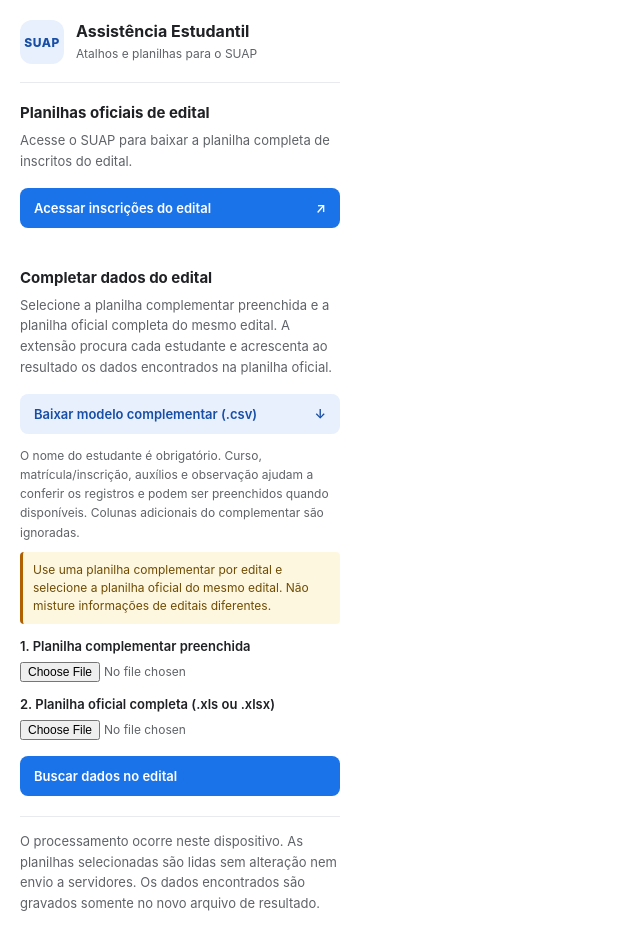
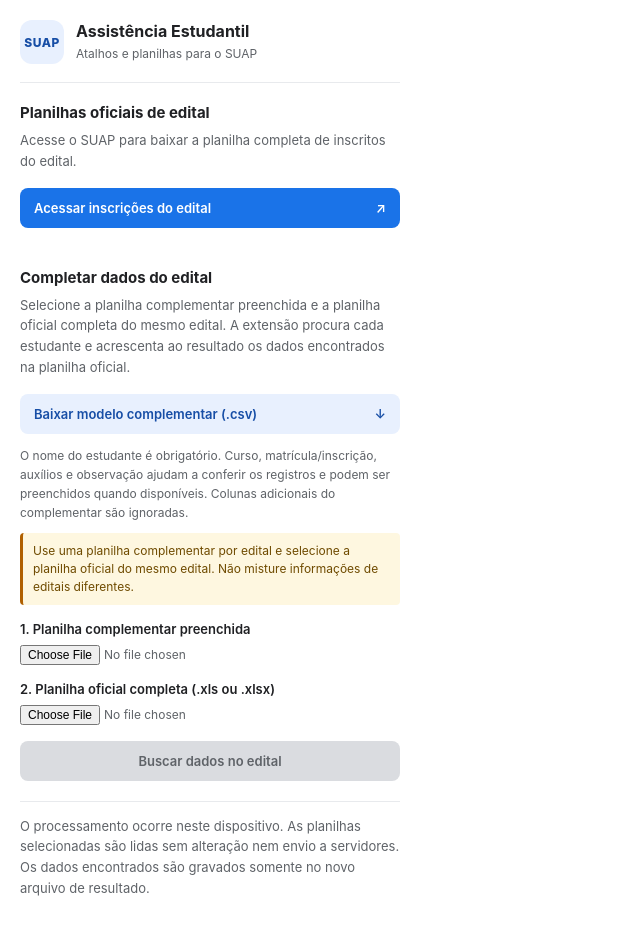
Before and after one commit to rafatosta/suap-assistencia-estudantil, a React (Vite) app: page / in a window 1280 px wide. Shown: the whole page, without its empty margins (0-640 px from the left). Built offline with nearby package versions, Linux system fonts and the light colour scheme.

Commit message:
Ajustar interface para entrada de duas planilhas

```diff
--- a/src/index.css
+++ b/src/index.css
@@ -8,178 +8,31 @@
   -moz-osx-font-smoothing: grayscale;
 }
 
-* {
-  box-sizing: border-box;
-}
-
-body {
-  width: 360px;
-  min-width: 320px;
-  margin: 0;
-}
-
-.app {
-  padding: 20px;
-}
-
-.app__header {
-  display: flex;
-  align-items: center;
-  gap: 12px;
-  padding-bottom: 18px;
-  border-bottom: 1px solid #e8eaed;
-}
-
-.app__symbol {
-  display: grid;
-  width: 44px;
-  height: 44px;
-  flex: 0 0 44px;
-  place-items: center;
-  border-radius: 12px;
-  background: #e8f0fe;
-  color: #174ea6;
-  font-size: 12px;
-  font-weight: 800;
-  letter-spacing: 0.04em;
-}
-
-h1 {
-  margin: 0;
-  font-size: 16px;
-  line-height: 1.3;
-}
-
-.app__subtitle {
-  margin: 4px 0 0;
-  color: #5f6368;
-  font-size: 12px;
-  line-height: 1.4;
-}
-
-.feature {
-  padding: 20px 0;
-}
-
-.feature h2 {
-  margin: 0 0 8px;
-  font-size: 15px;
-}
-
-.feature p,
-.app__footer p {
-  margin: 0;
-  color: #5f6368;
-  font-size: 13px;
-  line-height: 1.6;
-}
-
-.feature__button {
-  display: flex;
-  align-items: center;
-  justify-content: space-between;
-  gap: 12px;
-  width: 100%;
-  margin-top: 16px;
-  padding: 12px 14px;
-  border: 0;
-  border-radius: 8px;
-  background: #1a73e8;
-  color: #ffffff;
-  font: inherit;
-  font-size: 13px;
-  font-weight: 600;
-  text-decoration: none;
-  transition: background-color 120ms ease;
-}
-
-.feature__button:hover {
-  background: #1558b0;
-}
-
-.feature__button:focus-visible,
-.upload input:focus-visible {
-  outline: 2px solid #174ea6;
-  outline-offset: 3px;
-}
-
-.feature__button--secondary {
-  background: #e8f0fe;
-  color: #174ea6;
-}
-
-.feature__button--secondary:hover {
-  background: #d2e3fc;
-}
-
-.feature__note {
-  margin-top: 12px !important;
-  font-size: 12px !important;
-}
-
-.feature__notice {
-  margin-top: 10px !important;
-  padding: 9px 10px;
-  border-left: 3px solid #b06000;
-  border-radius: 4px;
-  background: #fef7e0;
-  color: #6f4b00 !important;
-  font-size: 12px !important;
-  line-height: 1.5 !important;
-}
-
-.upload {
-  display: block;
-  margin-top: 14px;
-  color: #202124;
-  font-size: 13px;
-  font-weight: 600;
-}
-
-.upload input {
-  display: block;
-  width: 100%;
-  margin-top: 8px;
-  color: #5f6368;
-  font: inherit;
-  font-size: 12px;
-  font-weight: 400;
-}
-
-.validation {
-  margin-top: 14px;
-  padding: 10px;
-  border-radius: 8px;
-  background: #e6f4ea;
-}
-
-.validation p {
-  color: #137333;
-  font-size: 12px;
-}
-
-.validation ul {
-  margin: 8px 0 0;
-  padding-left: 18px;
-  color: #7a4f01;
-  font-size: 12px;
-  line-height: 1.5;
-}
-
-.validation--warning {
-  background: #fef7e0;
-}
-
-.validation--error {
-  margin-top: 12px !important;
-  padding: 10px;
-  border-radius: 8px;
-  background: #fce8e6;
-  color: #b3261e !important;
-  font-size: 12px !important;
-}
-
-.app__footer {
-  padding-top: 14px;
-  border-top: 1px solid #e8eaed;
-}
+* { box-sizing: border-box; }
+body { width: 420px; min-width: 340px; max-height: 600px; margin: 0; overflow-y: auto; }
+.app { padding: 20px; }
+.app__header { display: flex; align-items: center; gap: 12px; padding-bottom: 18px; border-bottom: 1px solid #e8eaed; }
+.app__symbol { display: grid; width: 44px; height: 44px; flex: 0 0 44px; place-items: center; border-radius: 12px; background: #e8f0fe; color: #174ea6; font-size: 12px; font-weight: 800; letter-spacing: 0.04em; }
+h1 { margin: 0; font-size: 16px; line-height: 1.3; }
+.app__subtitle { margin: 4px 0 0; color: #5f6368; font-size: 12px; line-height: 1.4; }
+.feature { padding: 20px 0; }
+.feature h2 { margin: 0 0 8px; font-size: 15px; }
+.feature p, .app__footer p { margin: 0; color: #5f6368; font-size: 13px; line-height: 1.6; }
+.feature__button { display: flex; align-items: center; justify-content: space-between; gap: 12px; width: 100%; margin-top: 16px; padding: 12px 14px; border: 0; border-radius: 8px; background: #1a73e8; color: #fff; font: inherit; font-size: 13px; font-weight: 600; text-decoration: none; cursor: pointer; }
+.feature__button:hover:not(:disabled) { background: #1558b0; }
+.feature__button:disabled { background: #dadce0; color: #5f6368; cursor: not-allowed; }
+.feature__button:focus-visible, .upload input:focus-visible { outline: 2px solid #174ea6; outline-offset: 3px; }
+.feature__button--secondary { background: #e8f0fe; color: #174ea6; }
+.feature__button--secondary:hover { background: #d2e3fc; }
+.feature__note { margin-top: 12px !important; font-size: 12px !important; }
+.feature__notice { margin-top: 10px !important; padding: 9px 10px; border-left: 3px solid #b06000; border-radius: 4px; background: #fef7e0; color: #6f4b00 !important; font-size: 12px !important; line-height: 1.5 !important; }
+.upload { display: block; margin-top: 16px; color: #202124; font-size: 13px; font-weight: 600; }
+.upload input { display: block; width: 100%; margin-top: 8px; color: #5f6368; font: inherit; font-size: 12px; font-weight: 400; }
+.file-name { margin-top: 4px !important; overflow-wrap: anywhere; font-size: 11px !important; }
+.process-button { justify-content: center; }
+.validation { margin-top: 14px; padding: 10px; border-radius: 8px; background: #e6f4ea; }
+.validation p { color: #137333; font-size: 12px; }
+.validation .validation__detail { margin-top: 6px; color: #7a4f01; }
+.download-button { margin-top: 10px; }
+.validation--error { padding: 10px; border-radius: 8px; background: #fce8e6; color: #b3261e !important; font-size: 12px !important; }
+.app__footer { padding-top: 14px; border-top: 1px solid #e8eaed; }
```
